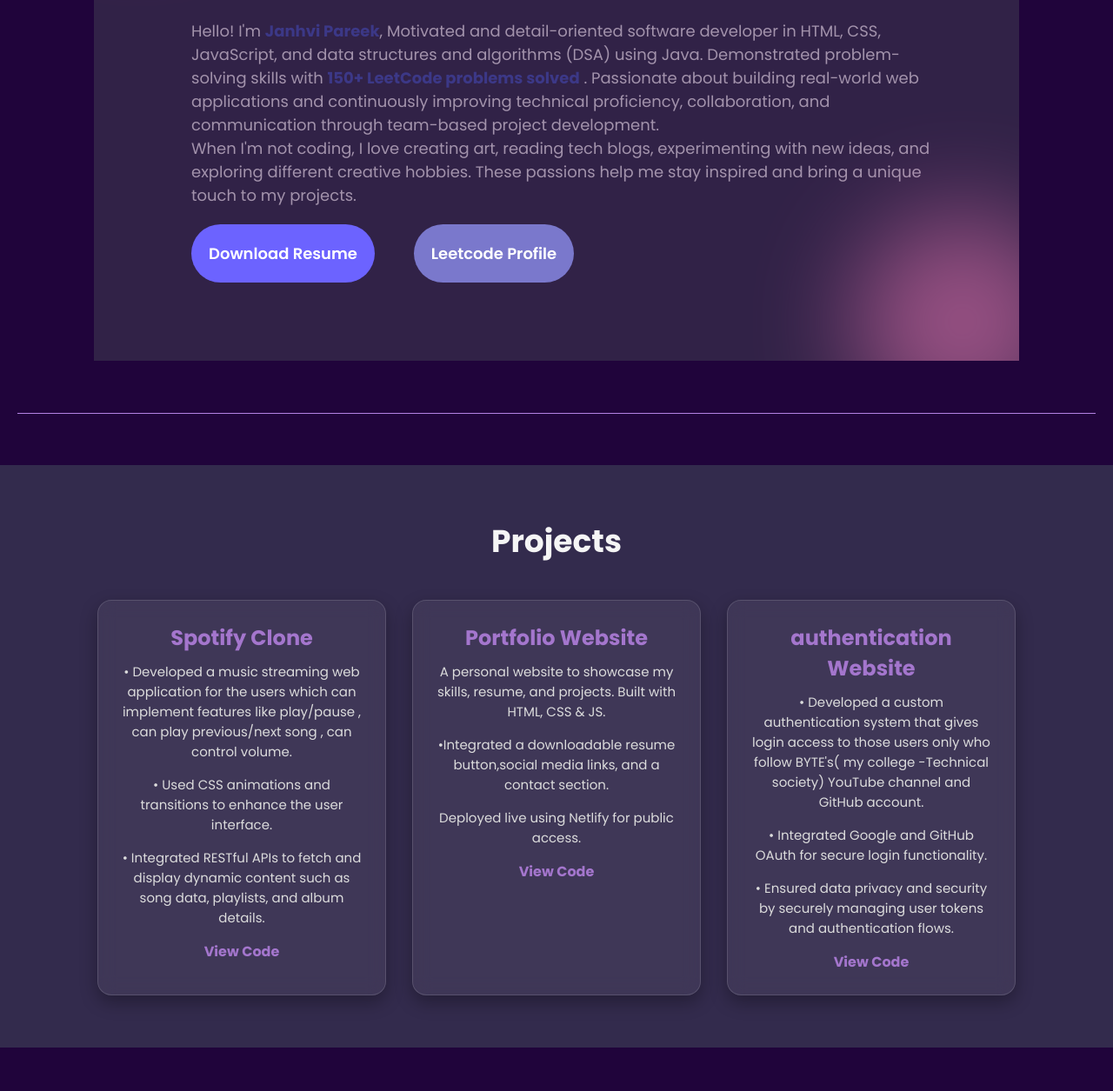
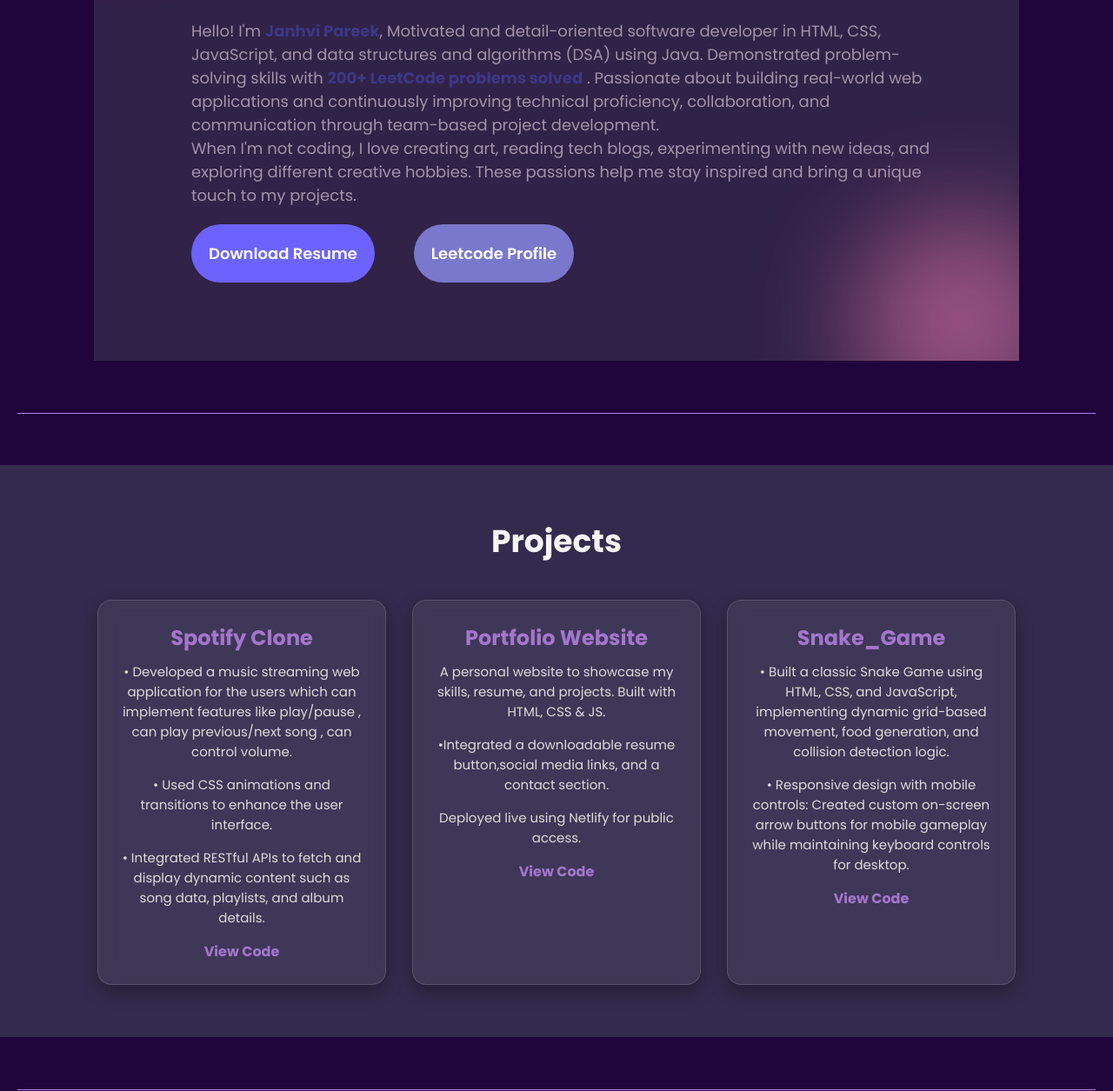
Before and after one commit to TechByPareek/Portfolio-Website, a plain HTML site: page index.html in a window 1280 px wide. Shown: the part 1205-2460 px from the top of the page at 87% size. Drawn offline with nearby package versions, Linux system fonts and the light colour scheme.

Commit message:
New changes

```diff
--- a/index.html
+++ b/index.html
@@ -470,7 +470,7 @@ nav ul li a:hover{
       <div class="about-text">
         <p>
           Hello! I'm <span class="highlight">Janhvi Pareek</span>, Motivated and detail-oriented software developer  in HTML, CSS, JavaScript, and data structures and algorithms
-          (DSA) using Java. Demonstrated problem-solving skills with <span class="highlight">150+ LeetCode problems solved</span> . Passionate about building real-world web applications and continuously improving technical proficiency, collaboration, and
+          (DSA) using Java. Demonstrated problem-solving skills with <span class="highlight">200+ LeetCode problems solved</span> . Passionate about building real-world web applications and continuously improving technical proficiency, collaboration, and
           communication through team-based project development.
         </p>
 
@@ -492,7 +492,7 @@ nav ul li a:hover{
     <h1>Projects</h1>
     <div class="projects-container">
       <div class="project-card">
-        <h3><a href="https://byte-task-mads.onrender.com/login" target = "_blank" rel = "noopener noreferrer"> Spotify Clone </a></h3>
+        <h3><a href="https://magnificent-tartufo-6d6066.netlify.app/" target = "_blank" rel = "noopener noreferrer"> Spotify Clone </a></h3>
         <p>• Developed a music  streaming web application for the users which can implement features like play/pause , can play previous/next song ,  can control volume.</p>
         <p>• Used CSS animations and transitions to enhance the user interface.</p>
         <p>• Integrated RESTful APIs to fetch and display dynamic content such as song data, playlists, and album details.</p>
@@ -508,14 +508,13 @@ nav ul li a:hover{
         <a href="https://github.com/TechByPareek/Portfolio-Website" target="_blank">View Code</a>
       </div>
       <div class="project-card">
-        <h3><a href="https://byte-task-mads.onrender.com/login" target = "_blank" rel = "noopener noreferrer">
-            authentication Website
+        <h3><a href="https://techbypareek.github.io/Snake_Game/" target = "_blank" rel = "noopener noreferrer">
+            Snake_Game
         </a> </h3>
-        <p>• Developed a custom authentication system that gives login access to  those users only who follow BYTE's(  my college -Technical society) YouTube channel and GitHub account.</p>
-        <p>• Integrated Google and GitHub OAuth for secure login functionality.</p>
-        <p>• Ensured data privacy and security by securely managing user tokens and authentication
-           flows.</p>
-        <a href="https://github.com/TechByPareek/Byte-Task/tree/master" target="_blank">View Code</a>
+        <p>• Built a classic Snake Game using HTML, CSS, and JavaScript, implementing dynamic grid-based movement, food generation, and collision detection logic.</p>
+        <p>• Responsive design with mobile controls: Created custom on-screen arrow buttons for mobile gameplay while maintaining keyboard controls for desktop.</p>
+
+        <a href="https://github.com/TechByPareek/Snake_Game" target="_blank">View Code</a>
       </div>
       <!-- Add more projects similarly -->
     </div>
```
